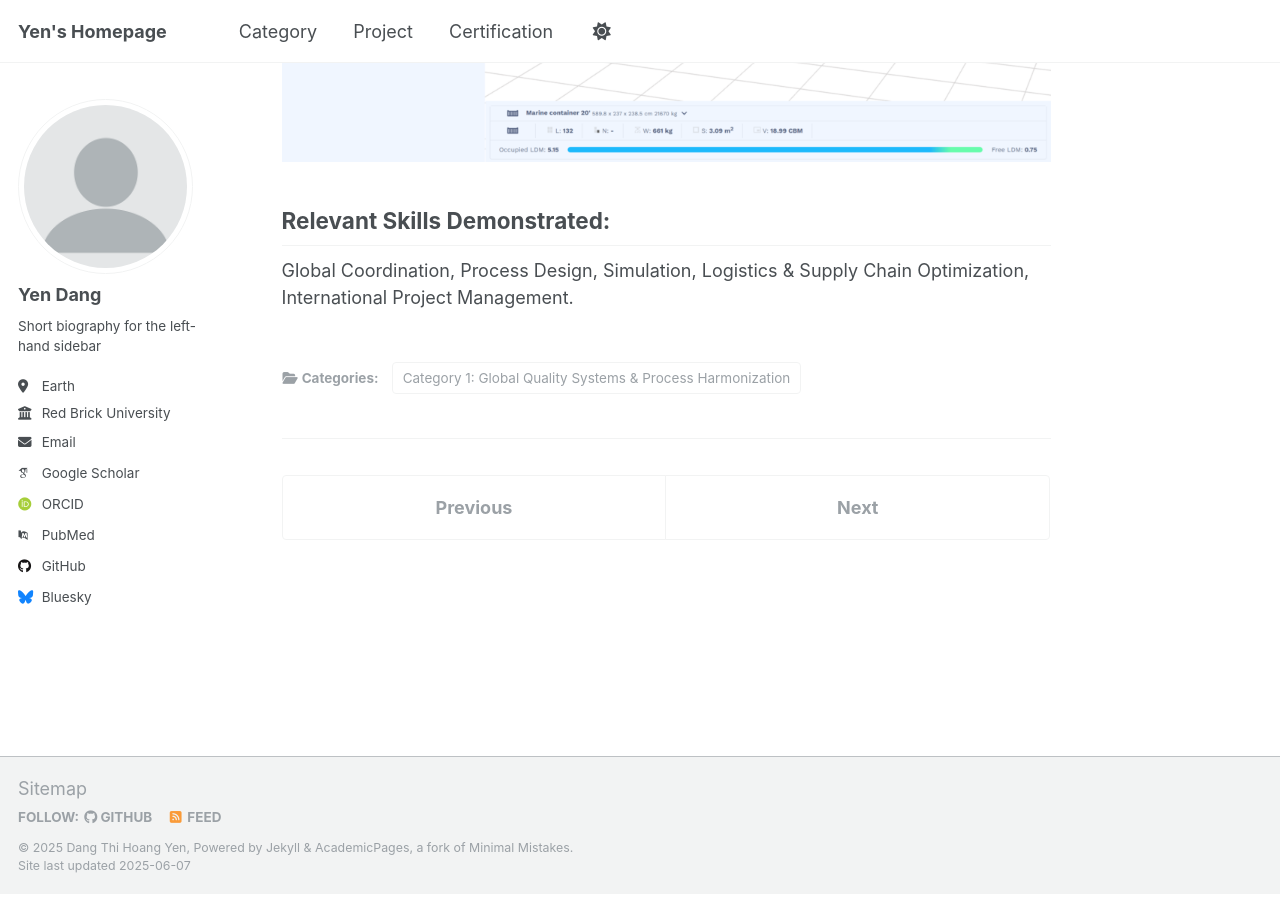
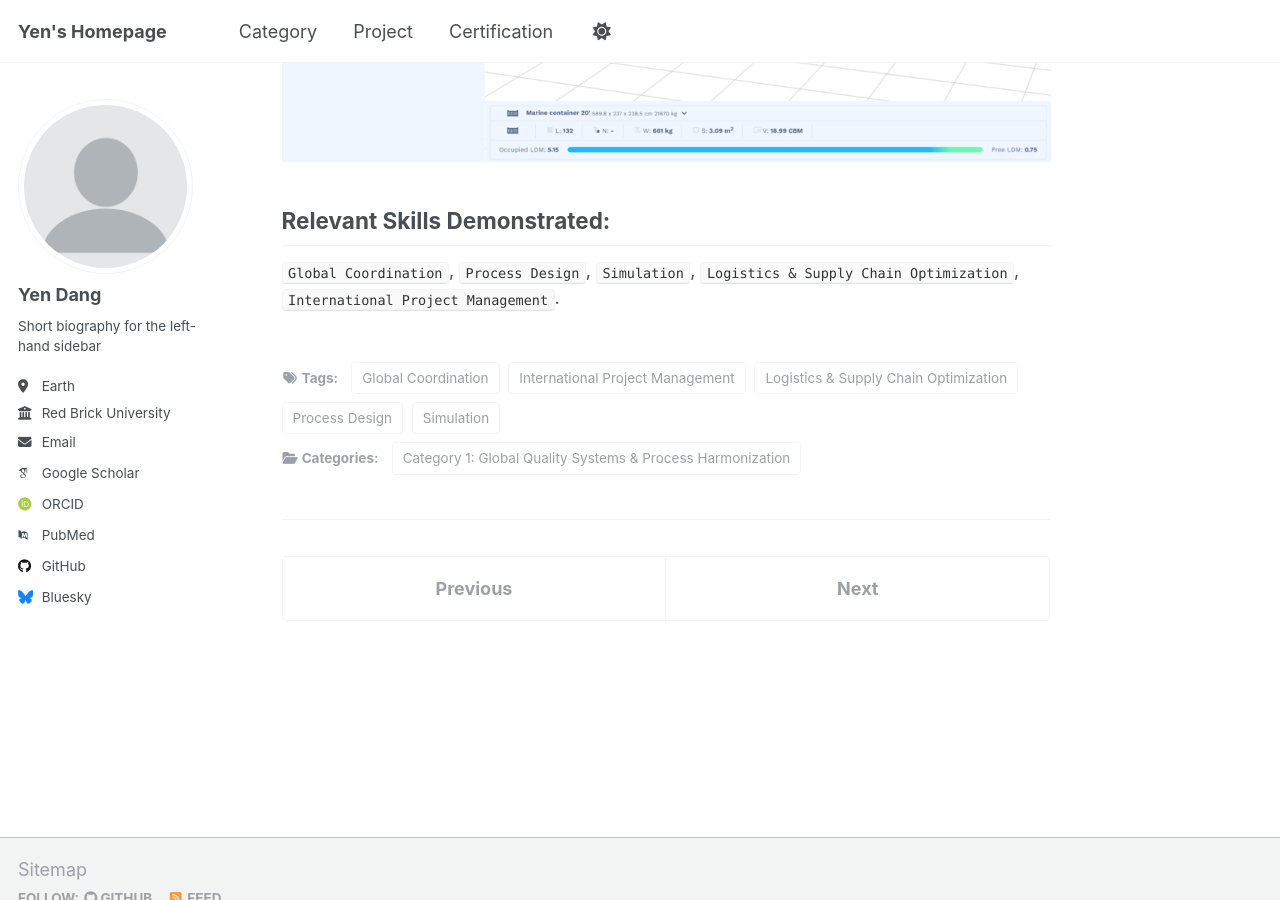
Before and after one commit to yen010390/yen010390.github.io, a Jekyll site: the page built from _project/c01-Utilize-container.md, in a window 1280 px wide and 900 px high, scrolled down 885 px. Built offline with Jekyll 4.4.1, drawn with Linux system fonts in a browser that asks for light colours; some web fonts are replaced.

Commit message:
Update c01-Utilize-container.md

```diff
--- a/_project/c01-Utilize-container.md
+++ b/_project/c01-Utilize-container.md
@@ -3,6 +3,7 @@ title: "International Logistics & Container Utilization Optimization"
 excerpt: "Projects focused on replacing manual processes with robust, digital solutions and integrating them with enterprise systems like SAP."
 collection: project
 category: "Category 1: Global Quality Systems & Process Harmonization"
+tag: ["Global Coordination", "Process Design", "Simulation", "Logistics & Supply Chain Optimization", "International Project Management"]
 ---
 
 ## Project Description:
@@ -18,4 +19,4 @@ category: "Category 1: Global Quality Systems & Process Harmonization"
 
 
 ## Relevant Skills Demonstrated:
-Global Coordination, Process Design, Simulation, Logistics & Supply Chain Optimization, International Project Management.
+`Global Coordination`, `Process Design`, `Simulation`, `Logistics & Supply Chain Optimization`, `International Project Management`.
```
